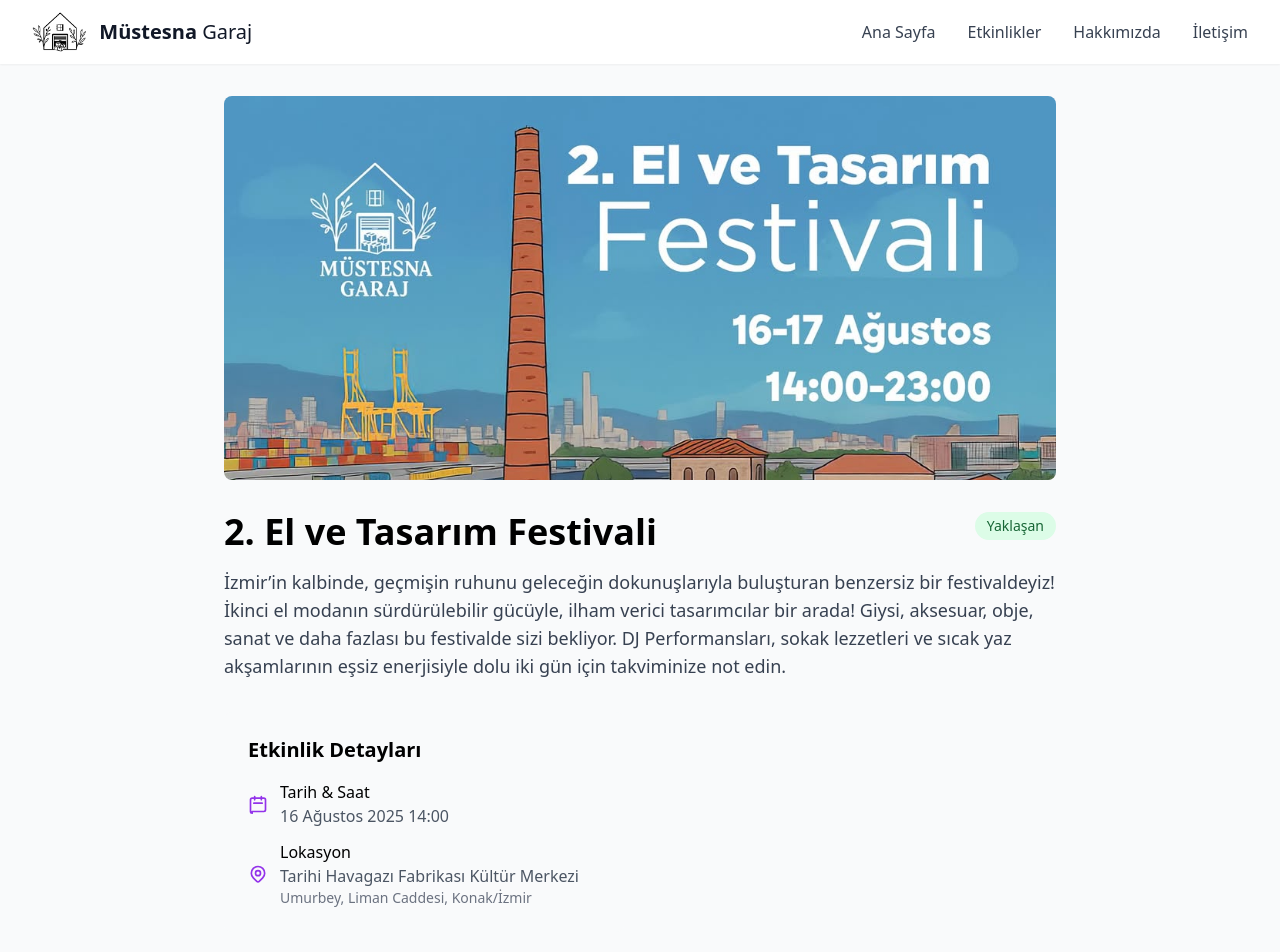
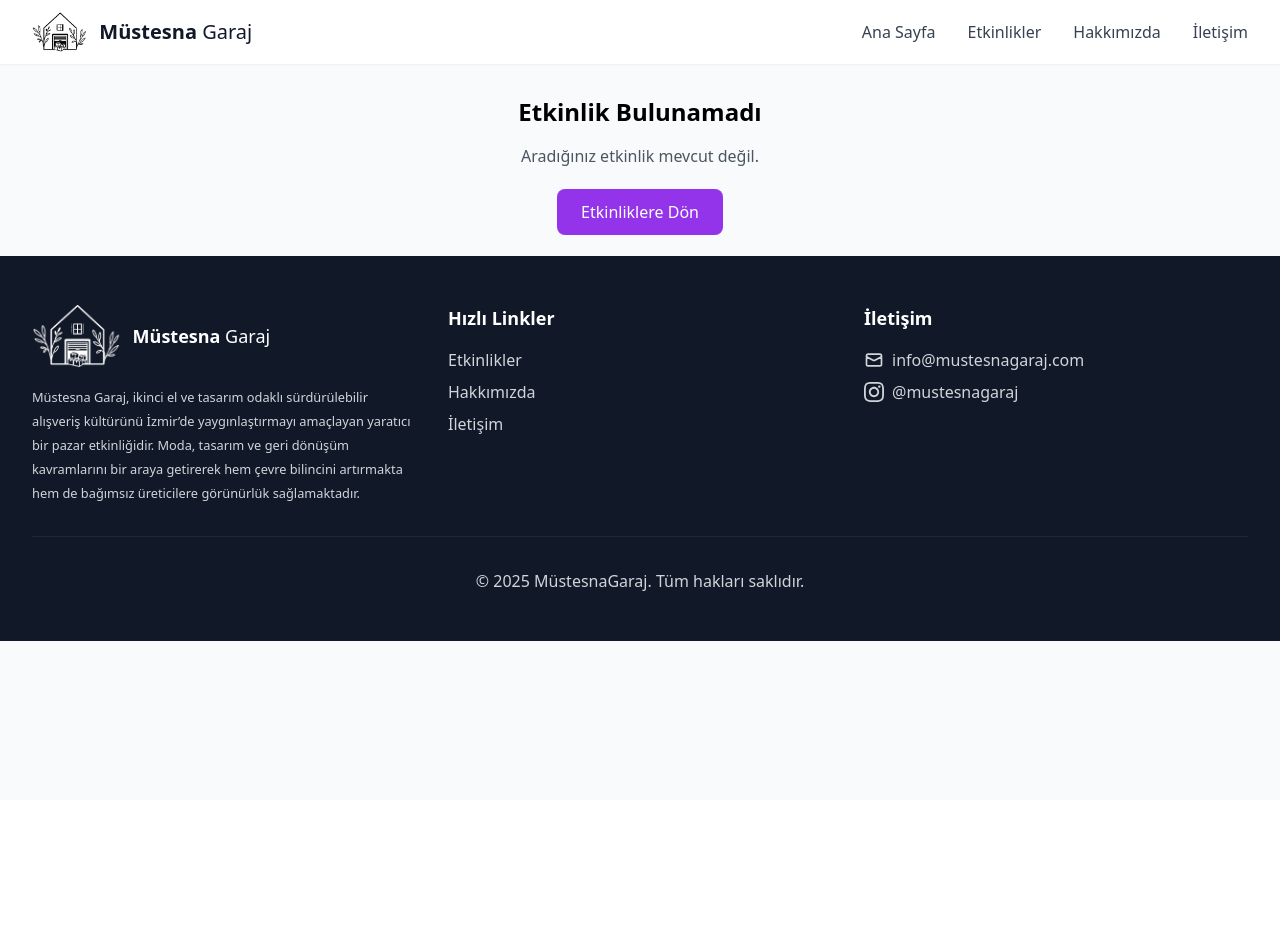
Before and after one commit to alialaca/mustesnagaraj, a Nuxt app: page /etkinlik/3 in a window 1280 px wide. Shown: the top 952 px of the page. After the commit the page ends 800 px from the top, so only its background shows below. Built offline with nearby package versions, Linux system fonts and the light colour scheme.

Commit message:
Replace `id` with `slug` in event routes and components for improved URL structure and readability.

```diff
--- a/components/EventCard.vue
+++ b/components/EventCard.vue
@@ -14,7 +14,7 @@
       <p class="text-gray-600 mb-4">{{ event.location }}</p>
       <p class="text-gray-700 mb-4">{{ event.description }}</p>
       <div class="flex justify-between items-center">
-        <NuxtLink :to="`/etkinlik/${event.id}`" class="text-purple-600 hover:text-purple-800 font-medium">
+        <NuxtLink :to="`/etkinlik/${event.slug}`" class="text-purple-600 hover:text-purple-800 font-medium">
           Detayları Gör →
         </NuxtLink>
         <div class="flex items-center space-x-2">
--- a/pages/etkinlik/[id].vue
+++ b/pages/etkinlik/[slug].vue
@@ -173,9 +173,9 @@
 
 <script setup>
 const route = useRoute()
-const { getEventById, formatEventDate } = useEvents()
+const { getEventBySlug, formatEventDate } = useEvents()
 
-const event = computed(() => getEventById(route.params.id))
+const event = computed(() => getEventBySlug(route.params.slug))
 const showImageModal = ref(false)
 
 const statusClass = computed(() => {
--- a/pages/etkinlikler.vue
+++ b/pages/etkinlikler.vue
@@ -25,7 +25,7 @@
           <p class="text-gray-600 mb-2">{{ formatEventDateShort(event.date) }}</p>
           <p class="text-gray-600 mb-4">{{ event.location.name }}</p>
           <p class="text-gray-700 mb-4">{{ event.description }}</p>
-          <NuxtLink :to="`/etkinlik/${event.id}`" class="text-purple-600 hover:text-purple-800 font-medium">
+          <NuxtLink :to="`/etkinlik/${event.slug}`" class="text-purple-600 hover:text-purple-800 font-medium">
             Detayları Gör →
           </NuxtLink>
         </div>
```
